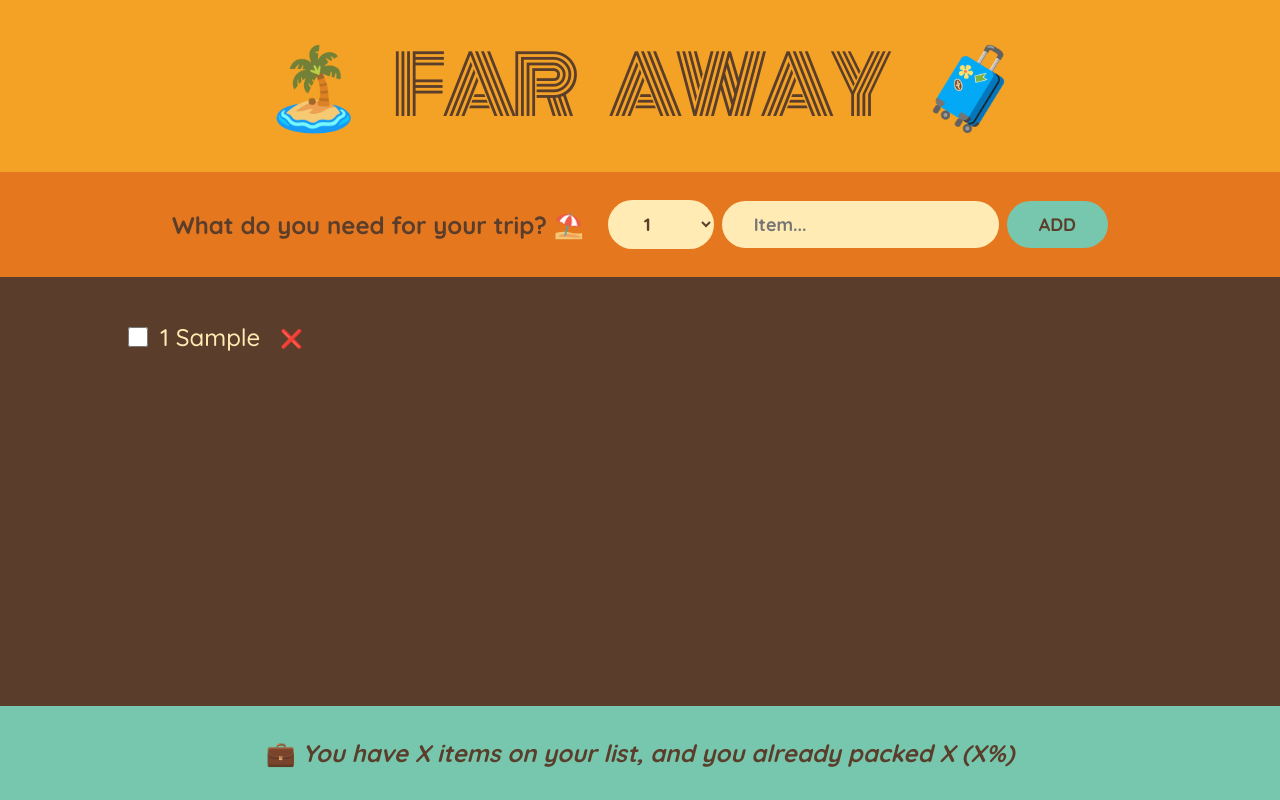
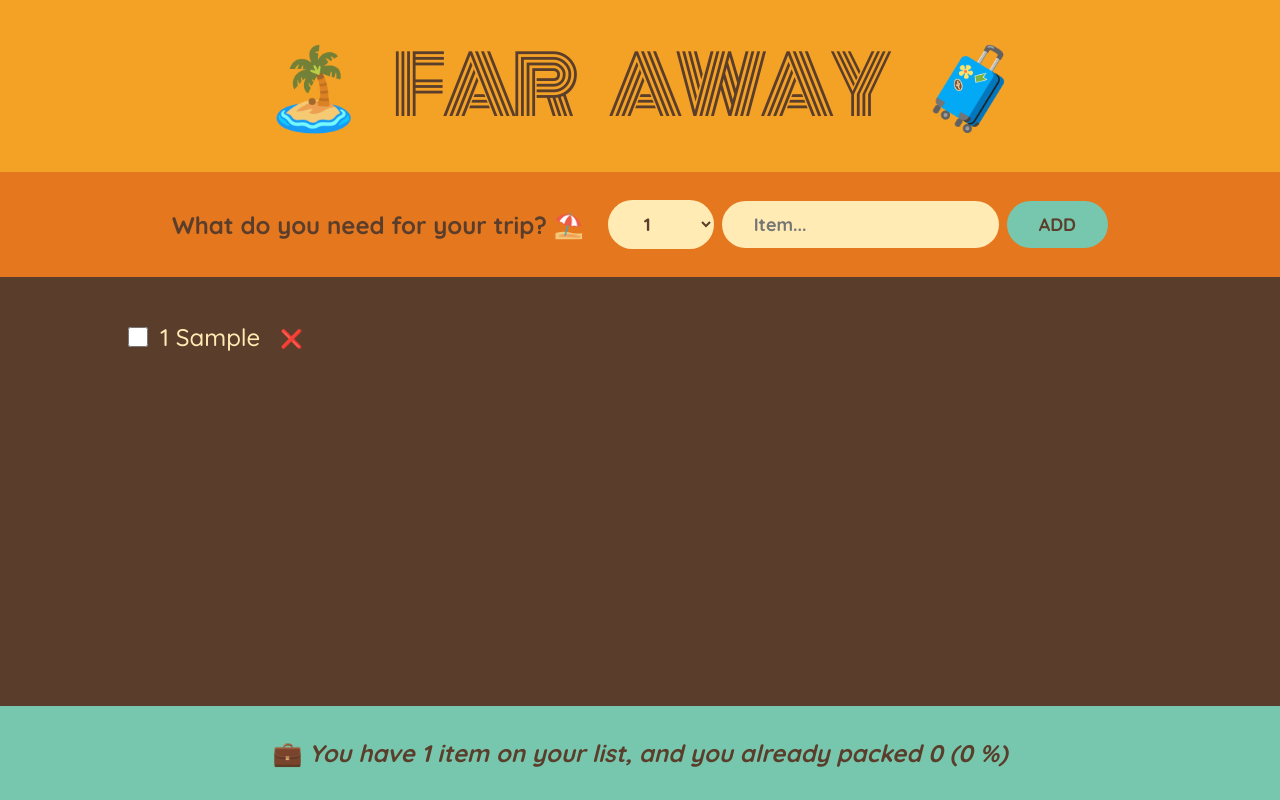
Before and after one commit to mike242424/travel-list, a React (Create React App) app: page / in a window 1280 px wide. Both pictures are taken after typing "Sample" into the empty fields and a click on the button "ADD". Built offline with nearby package versions, Linux system fonts and the light colour scheme.

Commit message:
stats calculations

```diff
--- a/src/App.js
+++ b/src/App.js
@@ -33,7 +33,7 @@ export default function App() {
         onSetItems={setItems}
         onHandleTogglePacked={handleTogglePacked}
       />
-      <Stats />
+      <Stats items={items} />
     </div>
   );
 }
--- a/src/components/PackingList.jsx
+++ b/src/components/PackingList.jsx
@@ -6,7 +6,6 @@ export default function PackingList({
   onSetItems,
   onHandleTogglePacked,
 }) {
-  console.log(items);
   return (
     <div className="list">
       <ul>
--- a/src/components/Stats.jsx
+++ b/src/components/Stats.jsx
@@ -1,7 +1,28 @@
-export default function Stats() {
+export default function Stats({ items }) {
+  if (!items.length) {
+    return (
+      <p className="stats">
+        <em>Start adding some items to your packing list ☀️</em>
+      </p>
+    );
+  }
+  const numTotal = items.length;
+  const numPacked = items.filter((item) => item.packed).length;
+  const percentage =
+    numTotal === 0 ? 0 : Math.round((numPacked / numTotal) * 100);
+
   return (
     <footer className="stats">
-      💼 <em>You have X items on your list, and you already packed X (X%)</em>
+      💼{' '}
+      <em>
+        {percentage !== 100
+          ? `You have ${numTotal} ${
+              items.length === 1 ? `item` : 'items'
+            } on your
+        list, and you already packed ${numPacked} (${percentage}
+        %)`
+          : 'You got everything! Ready to go 🛩️'}
+      </em>
     </footer>
   );
 }
```
